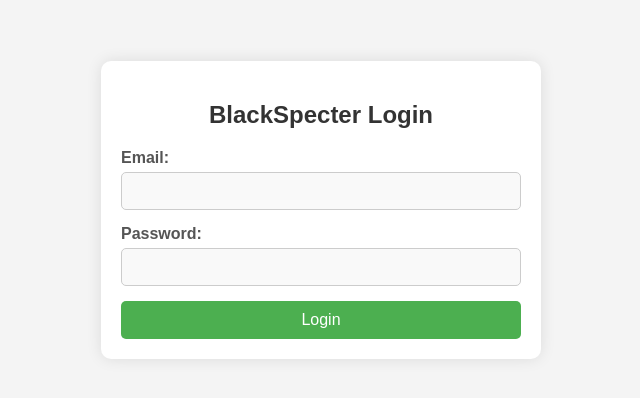
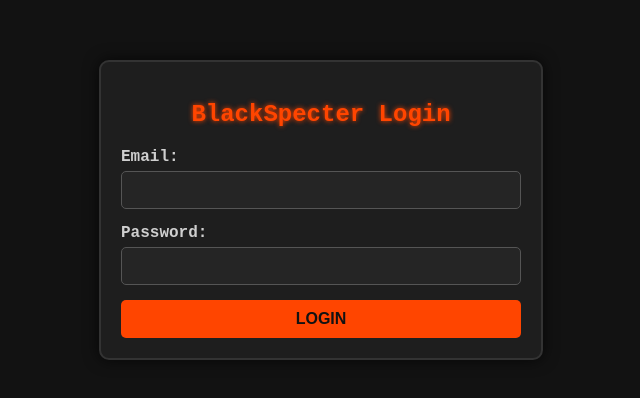
Before and after one commit to Eliaou-Madar/Advanced-Computer-Networks-CTF, a plain HTML site: page BlackSpecter💀/index.html in a window 1280 px wide. Shown: the part 190-588 px from the top of the page, without its empty margins (319-959 px from the left). Drawn offline with Linux system fonts and the light colour scheme.

Commit message:
Update styles.css

```diff
--- a/BlackSpecter💀/styles.css
+++ b/BlackSpecter💀/styles.css
@@ -1,7 +1,8 @@
 /* Global Styles */
 body {
-    font-family: Arial, sans-serif;
-    background-color: #f4f4f4;
+    font-family: 'Courier New', Courier, monospace;
+    background-color: #121212;
+    color: #f5f5f5;
     margin: 0;
     padding: 0;
     display: flex;
@@ -12,25 +13,27 @@
 
 /* Login Form Styles */
 .login-container {
-    background-color: #ffffff;
+    background-color: #1e1e1e;
     padding: 20px;
     border-radius: 10px;
-    box-shadow: 0 0 15px rgba(0, 0, 0, 0.1);
+    box-shadow: 0 0 15px rgba(0, 0, 0, 0.7);
     width: 100%;
     max-width: 400px;
+    border: 2px solid #333;
 }
 
 .login-container h2 {
     text-align: center;
     margin-bottom: 20px;
-    color: #333333;
+    color: #ff4500;
+    text-shadow: 0 0 5px #ff4500;
 }
 
 .login-container label {
     display: block;
     margin-bottom: 5px;
     font-weight: bold;
-    color: #555555;
+    color: #cfcfcf;
 }
 
 .login-container input[type="text"],
@@ -38,27 +41,30 @@
     width: 100%;
     padding: 10px;
     margin-bottom: 15px;
-    border: 1px solid #cccccc;
+    border: 1px solid #555;
     border-radius: 5px;
     box-sizing: border-box;
     font-size: 14px;
-    background-color: #f9f9f9;
+    background-color: #252525;
+    color: #e5e5e5;
 }
 
 .login-container input[type="submit"] {
     width: 100%;
     padding: 10px;
-    background-color: #4CAF50;
+    background-color: #ff4500;
     border: none;
     border-radius: 5px;
-    color: #ffffff;
+    color: #121212;
     font-size: 16px;
     cursor: pointer;
     transition: background-color 0.3s ease;
+    text-transform: uppercase;
+    font-weight: bold;
 }
 
 .login-container input[type="submit"]:hover {
-    background-color: #45a049;
+    background-color: #e03c00;
 }
 
 /* Error Message Styles */
@@ -67,4 +73,5 @@
     margin-bottom: 15px;
     color: #ff0000;
     font-size: 14px;
+    text-shadow: 0 0 5px #ff0000;
 }
```
